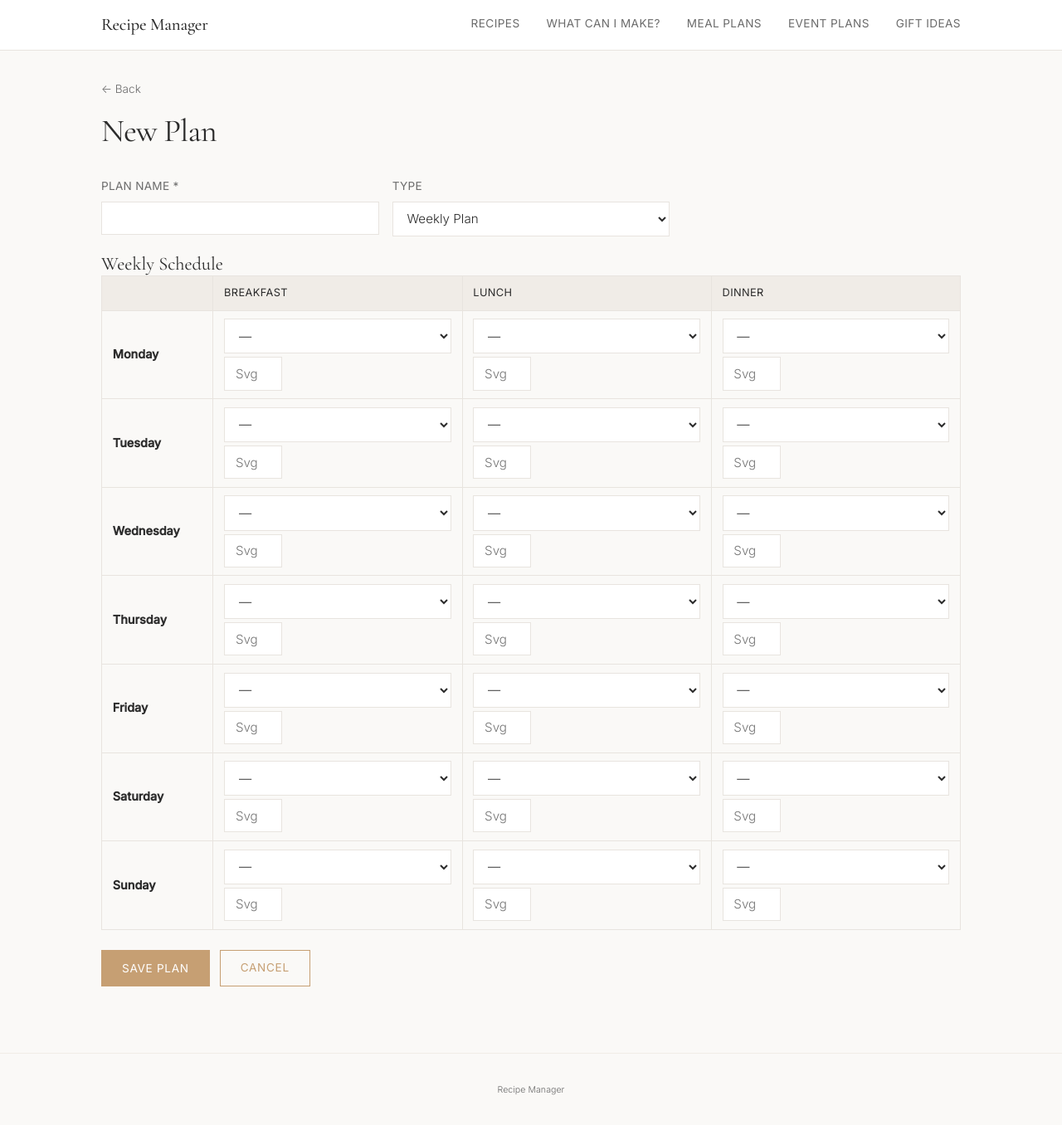
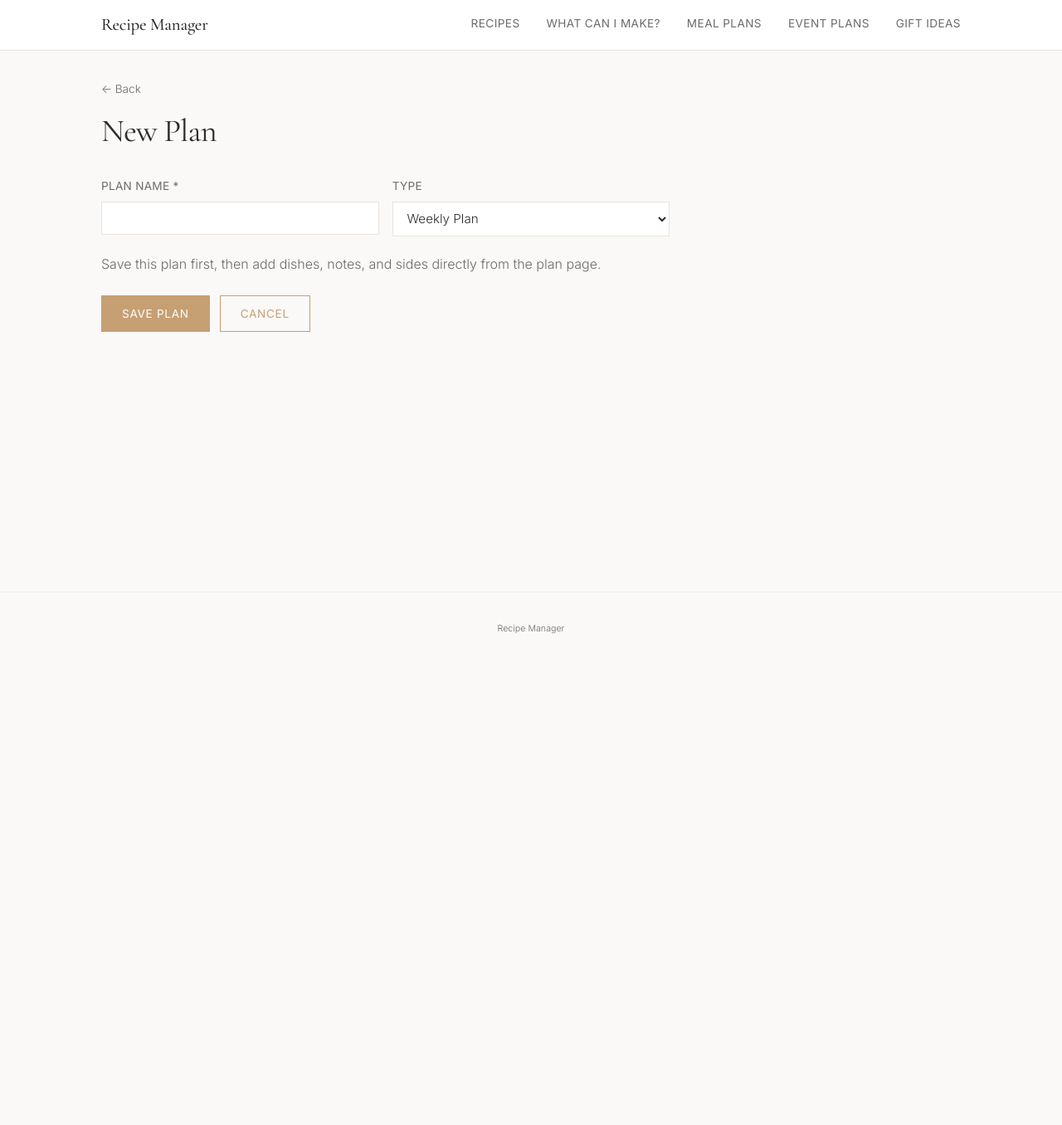
Before and after one commit to majorpayne-2021/the-kitchen-organiser, a Flask app: page /plan/new in a window 1280 px wide. Shown: the whole page at 83% size. After the commit the page ends 764 px from the top, so only its background shows below. Run offline with Flask 3, Linux system fonts and the light colour scheme; data that the repository does not hold is empty.

Commit message:
Redesign weekly meal plans with flexible day-by-day layout
- Replace rigid table grid with day cards that support multiple dishes
  per meal slot, free text alongside recipe picks, and per-day notes
- Add meal types: Breakfast, Lunch, Dinner, Dessert, Sides, Snack
- Add/remove items directly from the plan detail page (no separate
  edit form needed for weekly plans)
- Add day notes (e.g., "John is over for dinner")
- Remove servings from weekly plan UI

Co-Authored-By: Claude Opus 4.6 (1M context) <noreply@anthropic.com>

```diff
--- a/app.py
+++ b/app.py
@@ -506,7 +506,7 @@ def ingredient_search():
 # ── Meal Plan Routes ──────────────────────────────────────────────────────────
 
 WEEKLY_DAYS = ['Monday', 'Tuesday', 'Wednesday', 'Thursday', 'Friday', 'Saturday', 'Sunday']
-WEEKLY_MEALS = ['Breakfast', 'Lunch', 'Dinner']
+WEEKLY_MEALS = ['Breakfast', 'Lunch', 'Dinner', 'Dessert', 'Sides', 'Snack']
 EVENT_COURSES = ['Savoury', 'Salads', 'Sides', 'Sweet', 'Drinks']
 
 
@@ -588,16 +588,26 @@ def plan_detail(plan_id):
     ''', (plan_id,)).fetchall()
 
     if plan['plan_type'] == 'weekly':
-        # Organize into grid: {day: {meal: [items]}}
-        grid = {day: {meal: [] for meal in WEEKLY_MEALS} for day in WEEKLY_DAYS}
+        # Organize by day → meal → [items]
+        grid = {day: {} for day in WEEKLY_DAYS}
         for item in items:
             parts = item['slot_label'].split(' — ')
             if len(parts) == 2:
                 day, meal = parts
-                if day in grid and meal in grid[day]:
-                    grid[day][meal].append(item)
+                if day in grid:
+                    grid[day].setdefault(meal, []).append(item)
+
+        # Load day notes
+        day_notes = {}
+        for row in db.execute(
+            'SELECT * FROM meal_plan_day_note WHERE meal_plan_id = ?', (plan['id'],)
+        ).fetchall():
+            day_notes[row['day']] = row
+
+        recipes = db.execute('SELECT id, title FROM recipe ORDER BY title').fetchall()
         return render_template('meal_plan.html', plan=plan, grid=grid,
-                               days=WEEKLY_DAYS, meals=WEEKLY_MEALS, items=items)
+                               days=WEEKLY_DAYS, meals=WEEKLY_MEALS, items=items,
+                               day_notes=day_notes, recipes=recipes)
     else:
         # Group by category label
         categories = {}
@@ -779,6 +789,78 @@ def api_recipes():
     else:
         recipes = db.execute('SELECT id, title FROM recipe ORDER BY title LIMIT 50').fetchall()
     return jsonify([{'id': r['id'], 'title': r['title']} for r in recipes])
+
+
+# ── Meal Plan Items (inline add/remove) ───────────────────────────────────────
+
+@app.route('/plan/<int:plan_id>/add-item', methods=['POST'])
+def plan_item_add(plan_id):
+    db = get_db()
+    day = request.form.get('day', '').strip()
+    meal = request.form.get('meal', '').strip()
+    recipe_id = request.form.get('recipe_id', '').strip()
+    free_text = request.form.get('free_text', '').strip()
+
+    if not day or not meal or (not recipe_id and not free_text):
+        flash('Please select a meal type and enter a dish or pick a recipe.')
+        return redirect(url_for('plan_detail', plan_id=plan_id))
+
+    slot_label = f'{day} — {meal}'
+    rid = int(recipe_id) if recipe_id else None
+
+    max_order = db.execute(
+        'SELECT COALESCE(MAX(sort_order), 0) as m FROM meal_plan_item WHERE meal_plan_id = ?',
+        (plan_id,)
+    ).fetchone()['m']
+
+    db.execute(
+        '''INSERT INTO meal_plan_item (meal_plan_id, recipe_id, free_text, slot_label, sort_order)
+           VALUES (?, ?, ?, ?, ?)''',
+        (plan_id, rid, free_text or None, slot_label, max_order + 1)
+    )
+    db.commit()
+    return redirect(url_for('plan_detail', plan_id=plan_id))
+
+
+@app.route('/plan/item/<int:item_id>/delete', methods=['POST'])
+def plan_item_delete(item_id):
+    db = get_db()
+    item = db.execute('SELECT meal_plan_id FROM meal_plan_item WHERE id = ?', (item_id,)).fetchone()
+    if item is None:
+        flash('Item not found.')
+        return redirect(url_for('meal_plan_list'))
+    db.execute('DELETE FROM meal_plan_item WHERE id = ?', (item_id,))
+    db.commit()
+    return redirect(url_for('plan_detail', plan_id=item['meal_plan_id']))
+
+
+# ── Meal Plan Day Notes ──────────────────────────────────────────────────────
+
+@app.route('/plan/<int:plan_id>/day-note', methods=['POST'])
+def day_note_save(plan_id):
+    db = get_db()
+    day = request.form.get('day', '').strip()
+    content = request.form.get('content', '').strip()
+    if not day:
+        return redirect(url_for('plan_detail', plan_id=plan_id))
+
+    existing = db.execute(
+        'SELECT id FROM meal_plan_day_note WHERE meal_plan_id = ? AND day = ?',
+        (plan_id, day)
+    ).fetchone()
+
+    if content:
+        if existing:
+            db.execute('UPDATE meal_plan_day_note SET content = ? WHERE id = ?',
+                       (content, existing['id']))
+        else:
+            db.execute('INSERT INTO meal_plan_day_note (meal_plan_id, day, content) VALUES (?, ?, ?)',
+                       (plan_id, day, content))
+    elif existing:
+        db.execute('DELETE FROM meal_plan_day_note WHERE id = ?', (existing['id'],))
+
+    db.commit()
+    return redirect(url_for('plan_detail', plan_id=plan_id))
 
 
 # ── Event Photos ──────────────────────────────────────────────────────────────
--- a/schema.sql
+++ b/schema.sql
@@ -82,6 +82,14 @@ CREATE TABLE IF NOT EXISTS event_note (
     FOREIGN KEY (meal_plan_id) REFERENCES meal_plan(id) ON DELETE CASCADE
 );
 
+CREATE TABLE IF NOT EXISTS meal_plan_day_note (
+    id INTEGER PRIMARY KEY AUTOINCREMENT,
+    meal_plan_id INTEGER NOT NULL,
+    day TEXT NOT NULL,
+    content TEXT NOT NULL,
+    FOREIGN KEY (meal_plan_id) REFERENCES meal_plan(id) ON DELETE CASCADE
+);
+
 CREATE TABLE IF NOT EXISTS event_photo (
     id INTEGER PRIMARY KEY AUTOINCREMENT,
     meal_plan_id INTEGER NOT NULL,
--- a/templates/meal_plan_form.html
+++ b/templates/meal_plan_form.html
@@ -38,50 +38,9 @@
         </div>
     </div>
 
-    <!-- Weekly Plan Grid -->
+    <!-- Weekly Plan -->
     <div id="weekly-section">
-        <h3>Weekly Schedule</h3>
-        <div class="table-responsive">
-            <table>
-                <thead>
-                    <tr>
-                        <th></th>
-                        {% for meal in meals %}
-                        <th>{{ meal }}</th>
-                        {% endfor %}
-                    </tr>
-                </thead>
-                <tbody>
-                    {% for day in days %}
-                    <tr>
-                        <td><strong>{{ day }}</strong></td>
-                        {% for meal in meals %}
-                        {% set slot = day + ' — ' + meal %}
-                        <td>
-                            <input type="hidden" name="slot_label" value="{{ slot }}" class="weekly-slot">
-                            <select name="recipe_id" class="weekly-slot" style="min-width:140px;">
-                                <option value="">—</option>
-                                {% for r in recipes %}
-                                <option value="{{ r.id }}"
-                                    {% for item in items if item.slot_label == slot and item.recipe_id == r.id %}
-                                    selected
-                                    {% endfor %}
-                                >{{ r.title }}</option>
-                                {% endfor %}
-                            </select>
-                            <input type="hidden" name="free_text" value="" class="weekly-slot">
-                            <input type="number" name="servings_override" placeholder="Svg" min="1"
-                                   class="weekly-slot" style="width: 70px; margin-top: 4px;"
-                                   {% for item in items if item.slot_label == slot %}
-                                   value="{{ item.servings_override or '' }}"
-                                   {% endfor %}>
-                        </td>
-                        {% endfor %}
-                    </tr>
-                    {% endfor %}
-                </tbody>
-            </table>
-        </div>
+        <p class="muted">Save this plan first, then add dishes, notes, and sides directly from the plan page.</p>
     </div>
 
     <!-- Event Menu -->
@@ -242,14 +201,12 @@ function togglePlanType() {
         event.style.display = 'none';
         dateGroup.style.display = 'none';
         timeGroup.style.display = 'none';
-        weekly.querySelectorAll('.weekly-slot').forEach(el => el.disabled = false);
         event.querySelectorAll('.event-slot').forEach(el => el.disabled = true);
     } else {
         weekly.style.display = 'none';
         event.style.display = '';
         dateGroup.style.display = '';
         timeGroup.style.display = '';
-        weekly.querySelectorAll('.weekly-slot').forEach(el => el.disabled = true);
         event.querySelectorAll('.event-slot').forEach(el => el.disabled = false);
     }
 }
```
Also changed, not shown: static/style.css (+108 -0 lines), templates/meal_plan.html (+55 -23 lines).
